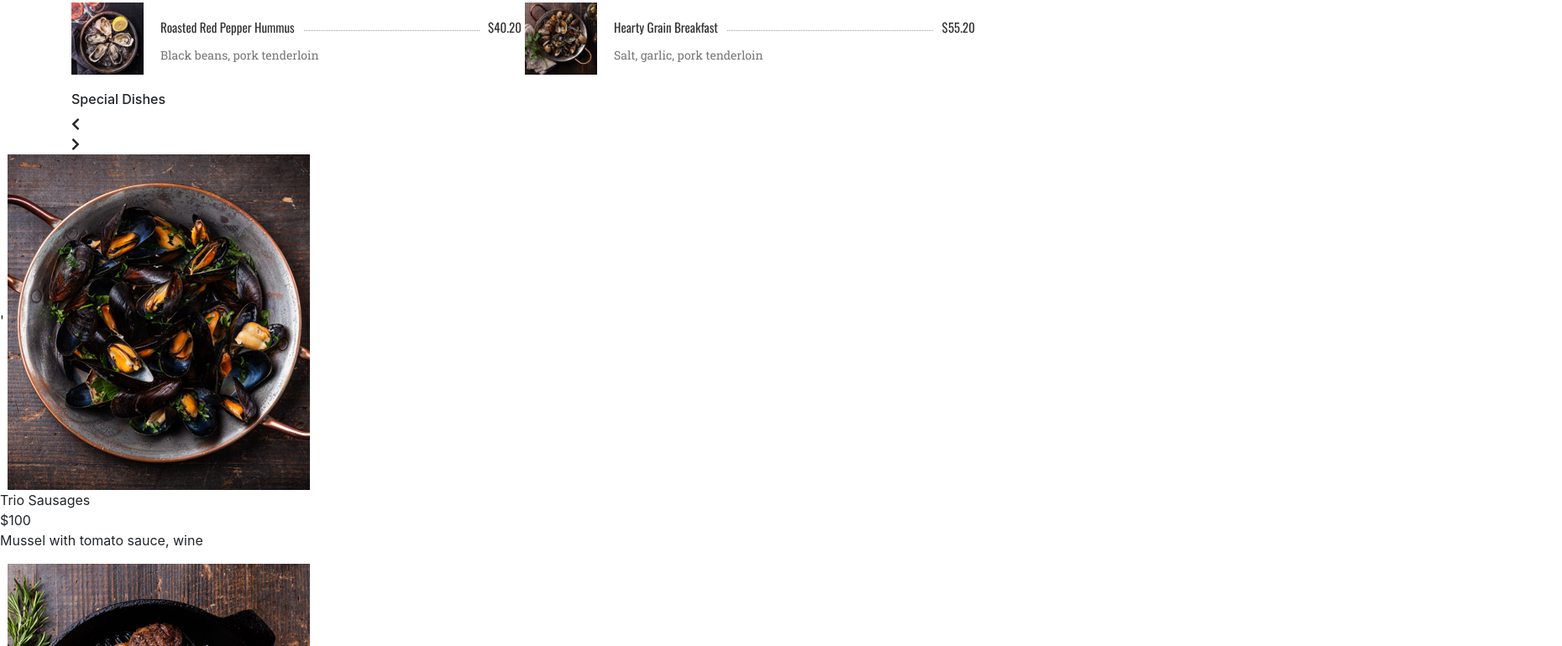
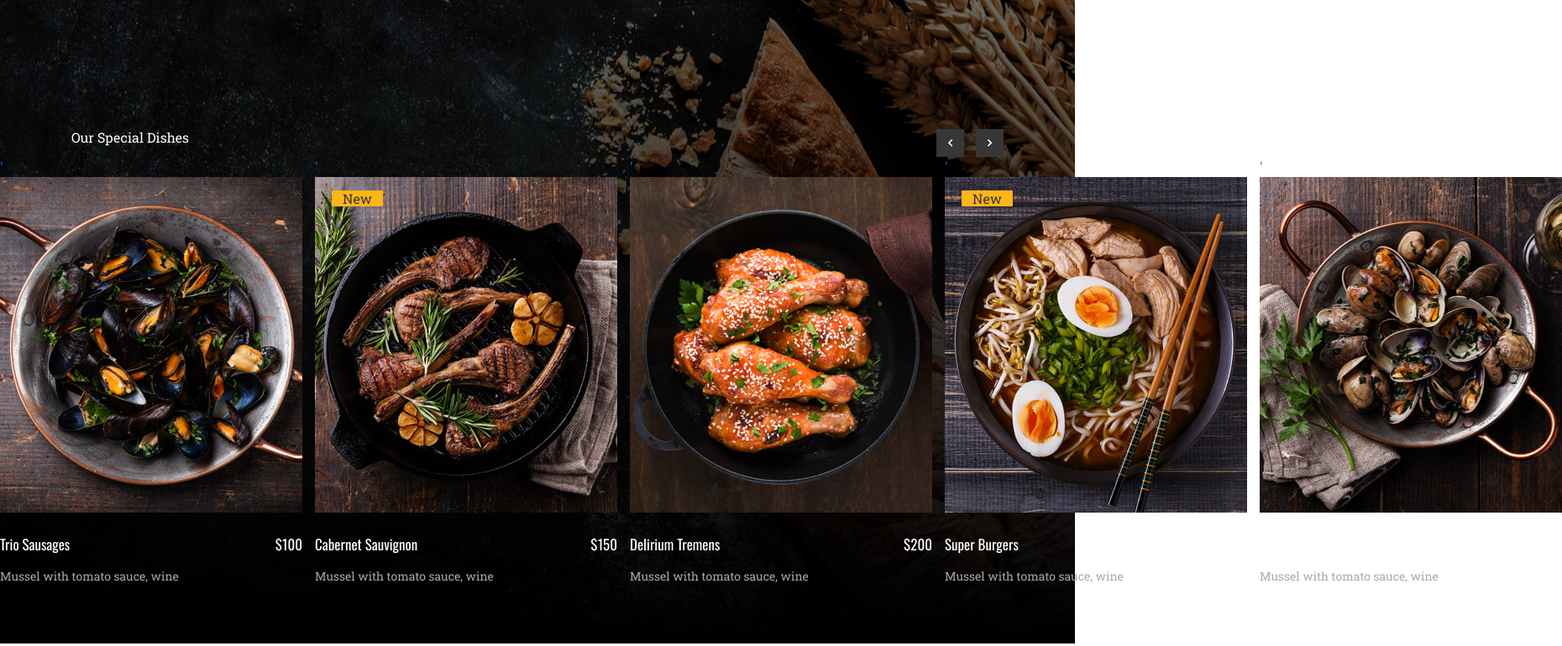
Before and after one commit to TranNguyenDongGon/Frontend, a plain HTML site: page 3.artica-restaurant/index.html in a window 1280 px wide. Shown: the part 2601-3371 px from the top of the page at 84% size, 1860 px wide, since content can reach past the window. Drawn offline with nearby package versions, Linux system fonts and the light colour scheme; a script that the page names is missing.

Commit message:
css for special dishes

```diff
--- a/3.artica-restaurant/css/style_home.scss
+++ b/3.artica-restaurant/css/style_home.scss
@@ -419,6 +419,125 @@ html,body{
 }
 // end menu
 
+.specialDishes{
+	width: 100%;
+	margin: 100px 0px;
+	font-family: $font-roboto;
+	background: linear-gradient(#0000005e, black), url(../images/5.jpg) center no-repeat;	position: relative;
 
+	&__top{
+		padding: 45px 0 0  0px;
+		display: flex;
+		width: 100%;
+
+		.title{
+			width: 70%;
+			font-size: 24px;
+			color: white;
+			font-weight: bold;
+		}
+		// end title
+		.slideButton{
+			width: 30%;
+			text-align: right;
+
+			.button{
+				display: inline-block;
+				width: 33px;
+				height: 33px;
+				line-height: 33px;
+				text-align: center;
+				margin-right: 10px;
+				color: white;
+				background-color: #373737;
+				font-size: 10px;
+				cursor: pointer;
+				transition: 0.3s;
+
+				&:last-child{
+					margin-right: 0px;
+				}
+
+				&:hover{
+					color: $highlight-color;
+					background-color: #4d3e1e;
+				}
+			}
+		}
+		// end slideButton
+	}
+	// end top
+
+	&__dishes{
+		display: flex;
+		width: 1485px;
+		margin: auto;
+
+		.dish{
+			display: block;
+			width: 360px;
+			margin-right: 15px;
+
+			&__img{
+				position: relative;
+
+				.new{
+					position: absolute;
+					width: 61px;
+					height: 19px;
+					line-height: 19px;
+					text-align: center;
+					color: #333333;
+					background-color: $highlight-color;
+					top: 40px;
+					left: 20px;
+					border-radius: 1px;
+				}
+			}
+			// end img
+			&:last-child{
+				margin-right: 0px;
+			}
+
+			&__info{
+				width: 100%;
+				display: flex;
+				padding: 25px 0 15px 0;
+				font-family: $font-oswald;
+				font-size: 17px;
+				color: white;
+				transition: 0.5s;
+				.name{
+					width: 70%;
+				}
+
+				.price{
+					width: 30%;
+					text-align: right;
+				}
+			}
+			// end info
+
+			p{
+				margin-bottom: 0px;
+				padding-bottom: 70px;
+				font-size: 14px;
+				color: #aaaaaa;
+			}
+			// end p
+
+			&:hover{
+				text-decoration: none;
+
+				.dish__info {
+					color: $highlight-color;
+				}
+			}
+			// end hover
+		}
+		// end dish
+	}
+	// end dishes
+}
 @import "mobile";
 @import "tablet";
--- a/3.artica-restaurant/index.html
+++ b/3.artica-restaurant/index.html
@@ -543,10 +543,10 @@
             </div>
             <!-- end title -->
             <div class="slideButton">
-                <div class="prev">
+                <div class="button prev">
                     <i class="fas fa-chevron-left"></i>
                 </div>
-                <div class="next">
+                <div class="button next">
                     <i class="fas fa-chevron-right"></i>
                 </div>
             </div>
@@ -557,7 +557,7 @@
     <!-- end container -->
 
     <div class="specialDishes__dishes">
-        <div class="dish">
+        <a href="" class="dish">
             <div class="dish__img">'
                 <img src="images/dish-4.jpg" alt="">
             </div>
@@ -572,80 +572,82 @@
             </div>
             <!-- end info -->
             <p> Mussel with tomato sauce, wine </p>
-        </div>
+        </a>
         <!-- end dish -->
 
 
-        <div class="dish">
+        <a href="" class="dish">
             <div class="dish__img">'
                 <img src="images/dish-5.jpg" alt="">
+                <div class="new">New</div>
             </div>
             <!-- ned img -->
             <div class="dish__info">
                 <div class="name">
-                    Trio Sausages
+                    Cabernet Sauvignon
                 </div>
                 <div class="price">
-                    $100
+                    $150
                 </div>
             </div>
             <!-- end info -->
             <p> Mussel with tomato sauce, wine </p>
-        </div>
+        </a>
         <!-- end dish -->
 
-        <div class="dish">
+        <a href="" class="dish">
             <div class="dish__img">'
                 <img src="images/dish-6.jpg" alt="">
             </div>
             <!-- ned img -->
             <div class="dish__info">
                 <div class="name">
-                    Trio Sausages
+                    Delirium Tremens
                 </div>
                 <div class="price">
-                    $100
+                    $200
                 </div>
             </div>
             <!-- end info -->
             <p> Mussel with tomato sauce, wine </p>
-        </div>
+        </a>
         <!-- end dish -->
 
-        <div class="dish">
+        <a href="" class="dish">
             <div class="dish__img">'
                 <img src="images/dish-7.jpg" alt="">
+                <div class="new">New</div>
             </div>
             <!-- ned img -->
             <div class="dish__info">
                 <div class="name">
-                    Trio Sausages
+                    Super Burgers
                 </div>
                 <div class="price">
-                    $100
+                    $1200
                 </div>
             </div>
             <!-- end info -->
             <p> Mussel with tomato sauce, wine </p>
-        </div>
+        </a>
         <!-- end dish -->
 
-        <div class="dish">
+        <a href="" class="dish">
             <div class="dish__img">'
                 <img src="images/dish-8.jpg" alt="">
             </div>
             <!-- ned img -->
             <div class="dish__info">
                 <div class="name">
-                    Trio Sausages
+                    Beef Steak
                 </div>
                 <div class="price">
-                    $100
+                    $180
                 </div>
             </div>
             <!-- end info -->
             <p> Mussel with tomato sauce, wine </p>
-        </div>
+        </a>
         <!-- end dish -->
 
 
```
Also changed, not shown: 3.artica-restaurant/css/style_home.css, 1 other file.
